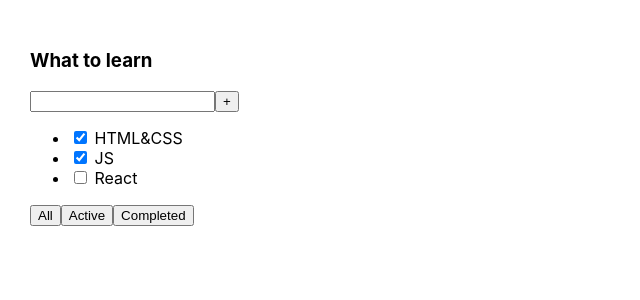
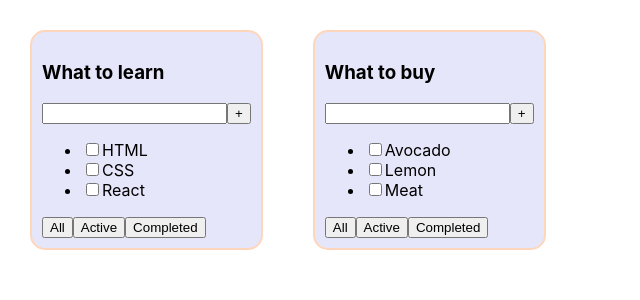
Before and after one commit to AdelZinnurova/todolist-new-version, a React (Vite) app: page / in a window 1280 px wide. Shown: the top 300 px of the page, without its empty margins (0-640 px from the left). Built offline with nearby package versions, Linux system fonts and the light colour scheme.

Commit message:
Add todolist component

```diff
--- a/src/App.css
+++ b/src/App.css
@@ -6,3 +6,10 @@
 .app > div {
   margin-right: 50px;
 }
+
+.todolist {
+  border: 2px solid #FED6BC;
+  border-radius: 15px;
+  background-color: #E6E6FA;
+  padding: 10px;
+}
--- a/src/App.tsx
+++ b/src/App.tsx
@@ -1,33 +1,35 @@
 import './App.css'
+import {TaskPropsType, Todolist} from "./Todolist.tsx";
+
 
 function App() {
-  return (
-      <div className="app">
-        <div>
-          <h3>What to learn</h3>
-          <div>
-            <input/>
-            <button>+</button>
-          </div>
-          <ul>
-            <li>
-              <input type="checkbox" checked={true}/> <span>HTML&CSS</span>
-            </li>
-            <li>
-              <input type="checkbox" checked={true}/> <span>JS</span>
-            </li>
-            <li>
-              <input type="checkbox" checked={false}/> <span>React</span>
-            </li>
-          </ul>
-          <div>
-            <button>All</button>
-            <button>Active</button>
-            <button>Completed</button>
-          </div>
+    const todolistTitle_1 = 'What to learn'
+    const todolistTitle_2 = 'What to buy'
+
+    const tasks_1: TaskPropsType[] = [
+        {id: 1, title: 'HTML', isDone: false},
+        {id: 1, title: 'CSS', isDone: false},
+        {id: 1, title: 'React', isDone: false},
+    ]
+
+    const tasks_2: TaskPropsType[] = [
+        {id: 1, title: 'Avocado', isDone: false},
+        {id: 1, title: 'Lemon', isDone: false},
+        {id: 1, title: 'Meat', isDone: false},
+    ]
+
+    return (
+        <div className="app">
+            <Todolist
+                title={todolistTitle_1}
+                tasks={tasks_1}
+            />
+            <Todolist
+                title={todolistTitle_2}
+                tasks={tasks_2}
+            />
         </div>
-      </div>
-  )
+    )
 }
 
 export default App
--- /dev/null
+++ b/src/Todolist.tsx
@@ -0,0 +1,42 @@
+type TodolistPropsType = {
+    title: string
+    tasks: TaskPropsType[]
+}
+
+export type TaskPropsType = {
+    id: number
+    title: string
+    isDone: boolean
+}
+
+export const Todolist = ({title, tasks}: TodolistPropsType) => {
+    const tasksList = tasks.length === 0
+        ? <span>Your list is empty</span>
+        : <ul>
+            {tasks.map(task => {
+                return (
+                    <li>
+                        <input type="checkbox" checked={task.isDone}/>
+                        <span>{task.title}</span>
+                    </li>
+                )
+            })}
+        </ul>
+
+
+    return (
+        <div className='todolist'>
+            <h3>{title}</h3>
+            <div>
+                <input/>
+                <button>+</button>
+            </div>
+            {tasksList}
+            <div>
+                <button>All</button>
+                <button>Active</button>
+                <button>Completed</button>
+            </div>
+        </div>
+    );
+};
```
